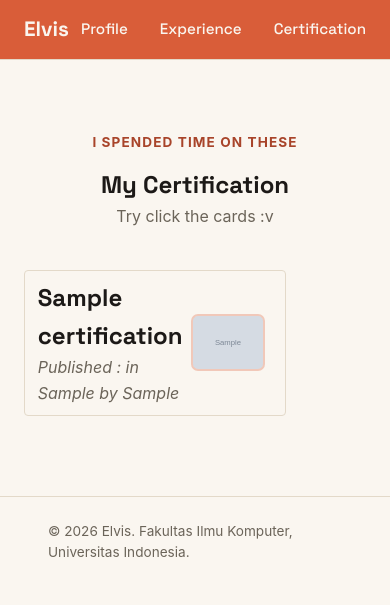
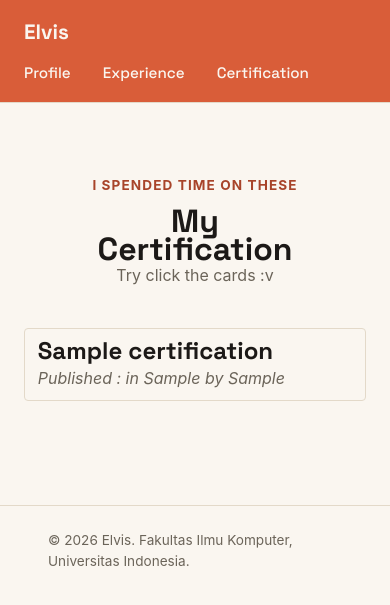
Before and after one commit to vis-fishy/myportofolio, a Django app: page /certification/ in a window 390 px wide. Shown: the top 605 px of the page. Run offline with Django 5.2, Linux system fonts and the light colour scheme; tables that the repository leaves empty hold one stand-in row (values such as "Sample post"); grey boxes marked "Sample" are stand-in pictures.

Commit message:
fix: layout when opened in another platform

```diff
--- a/static/css/style.css
+++ b/static/css/style.css
@@ -312,11 +312,22 @@ img {
     grid-area: center;
 }
 
+.certification-punchline h2 {
+    font-size: clamp(2rem, 3vw, 3rem);
+    line-height: 0.85;
+}
+
 .certification-cards {
     grid-area: card;
+    display: grid;
     grid-template-columns: 1fr 1fr;
-    display: grid;
     gap: 1.5rem 1rem;
+}
+
+.certification-cards .card-columns {
+    display: flex;
+    flex-direction: column;
+    gap: 1.5rem;
 }
 
 .certification-card {
@@ -332,8 +343,17 @@ img {
         outline-color 0.3s ease;
 }
 
+.certification-card:hover {
+    outline-color: var(--accent-50);
+}
+
 .certification-card .card-header {
     grid-area: header;
+}
+
+.card-header h2 {
+    font-size: clamp(0.5rem, 1.5rem, 2rem);
+    line-height: 1.2;
 }
 
 .certification-card .card-thumbnail {
@@ -378,4 +398,29 @@ img {
     .social-links {
         justify-content: flex-start;
     }
+
+    .certification-cards {
+        grid-template-columns: 1fr;
+    }
+
+    .certification-card .card-thumbnail {
+        display: none;
+    }
+
+    .certification-card {
+        grid-template-columns: 1fr 0fr;
+    }
+
+    .site-header .container{
+        flex-direction: column;
+        align-items: flex-start;
+        gap: 0.75rem;
+        padding: 1rem 1.5rem;
+    }
+
+    .site-header {
+        top: auto;
+        position: static;
+        z-index: auto;
+    }
 }
--- a/templates/certification.html
+++ b/templates/certification.html
@@ -31,8 +31,12 @@
                     <p class="empty-state">Try click the cards :v</p>
                 </div>
 
+                {% if certification_list %}
                     <div class="certification-cards">
+                        <div class="card-columns">
                             {% for cert in certification_list %}
+                                {% if forloop.counter|divisibleby:2 %}
+                                {% else %}
                                     <a href="{{ cert.verification_url }}">
                                         <div class="certification-card">
                                             <div class="card-header">
@@ -44,13 +48,33 @@
                                             </div>
                                         </div>
                                     </a>
-                    {% empty %}
+                                {% endif %}
+                            {% endfor %}
+                        </div>
+                        <div class="card-columns">
+                            {% for cert in certification_list %}
+                                {% if forloop.counter|divisibleby:2 %}
+                                    <a href="{{ cert.verification_url }}">
+                                        <div class="certification-card">
+                                            <div class="card-header">
+                                                <h2>{{ cert.course_name }}</h2>
+                                                <p class="bio"><em>Published : in {{ cert.year_display }} by {{ cert.publisher }}</em></p>
+                                            </div>
+                                            <div class="card-thumbnail">
+                                                <span class="card-image"><img src="{{ cert.thumbnail }}" alt="thumbnail" width="70"></span>
+                                            </div>
+                                        </div>
+                                    </a>
+                                {% else %}
+                                {% endif %}
+                            {% endfor %}
+                        </div>
+                    </div>
+                {% else %}
                     <p class="empty-state">
                         No certifications have been added yet.
                     </p>
-                    {% endfor %}
-                </div>
-
+                {% endif %}
             </div>
         </section>
     </main>
```
Lines whose indentation alone changed are shown as unchanged.
